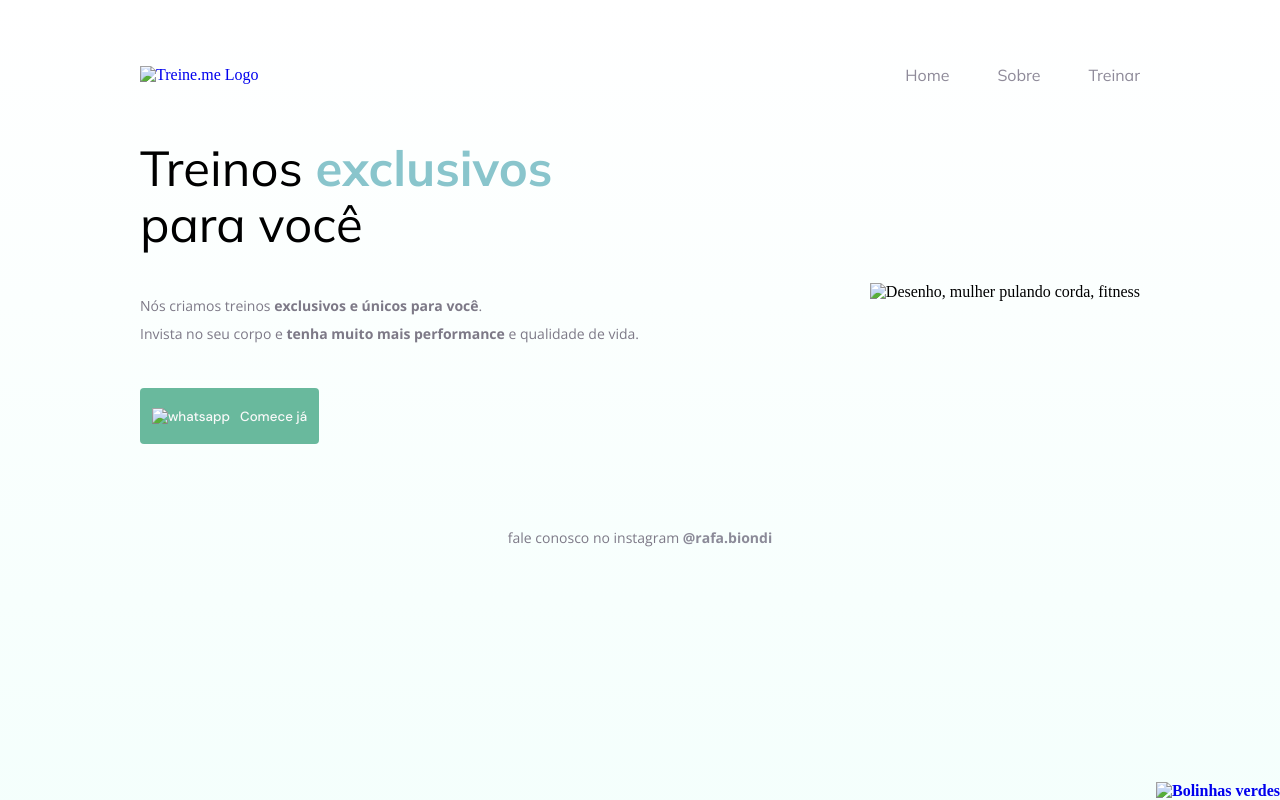
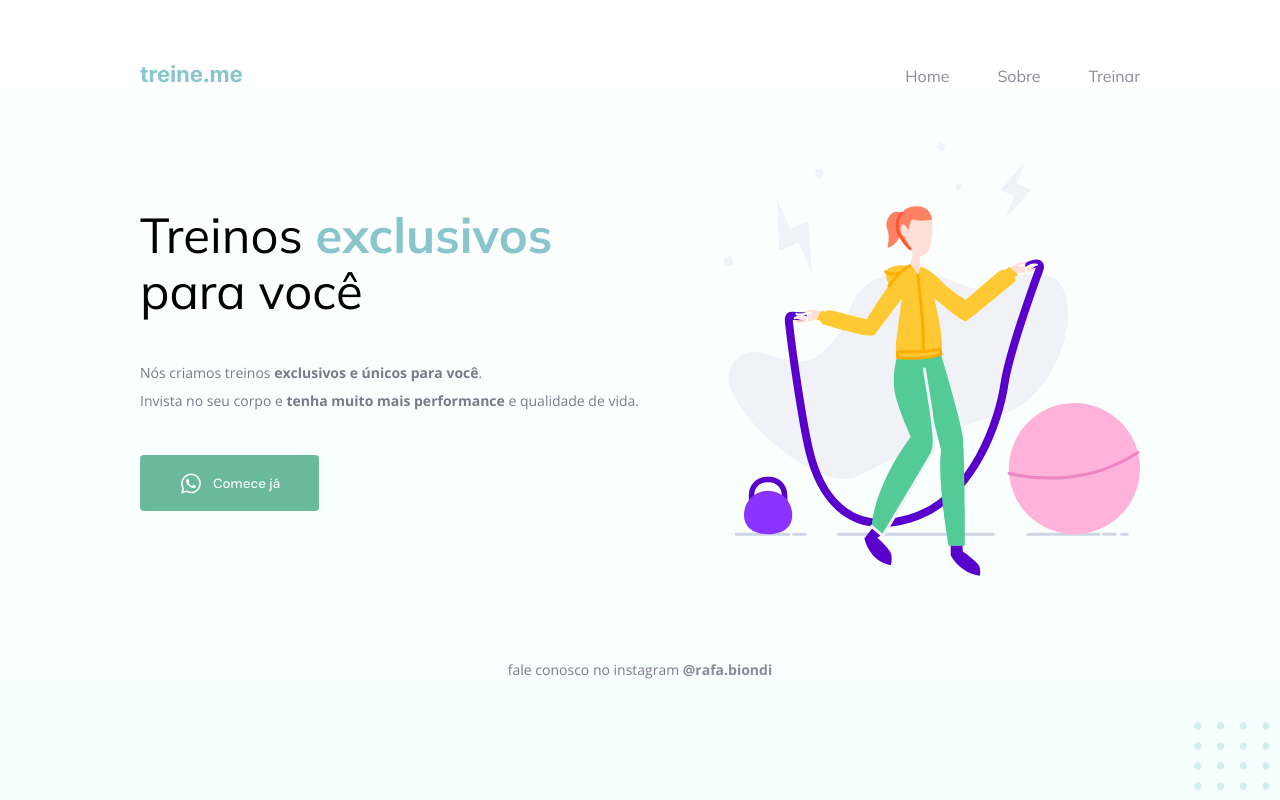
Before and after one commit to RafaBiondi/treine.me, a plain HTML site: page index.html in a window 1280 px wide. Drawn offline with nearby package versions, Linux system fonts and the light colour scheme; the site is published under a folder, as on GitHub Pages, so addresses that start at the root find nothing.

Commit message:
Atualização do README.md e imagens do HTML.

```diff
--- a/index.html
+++ b/index.html
@@ -16,7 +16,7 @@
 
         <nav>
           <a href="#">
-        <img src="/treine.me/img/logo.svg" alt="Treine.me Logo" />
+        <img src="img/logo.svg" alt="Treine.me Logo" />
 
           </a>
             <ol>
@@ -37,12 +37,12 @@
           </p>
 
           <button>
-            <img src="/treine.me/img/whatsapp 1.svg" alt="whatsapp" />Comece já
+            <img src="img/whatsapp 1.svg" alt="whatsapp" />Comece já
           </button>
         </section>
 
         <img
-          src="/treine.me/img/fitness-jump.svg"
+          src="img/fitness-jump.svg"
           alt="Desenho, mulher pulando corda, fitness"
         />
       </main>
@@ -56,7 +56,7 @@
         </p>
       </footer>
 
-      <img src="/treine.me/img/balls-decoration.svg" class="green-balls" alt="Bolinhas verdes">
+      <img src="img/balls-decoration.svg" class="green-balls" alt="Bolinhas verdes">
     </div>
   </body>
 </html>
```
Also changed, not shown: 1 other file.
